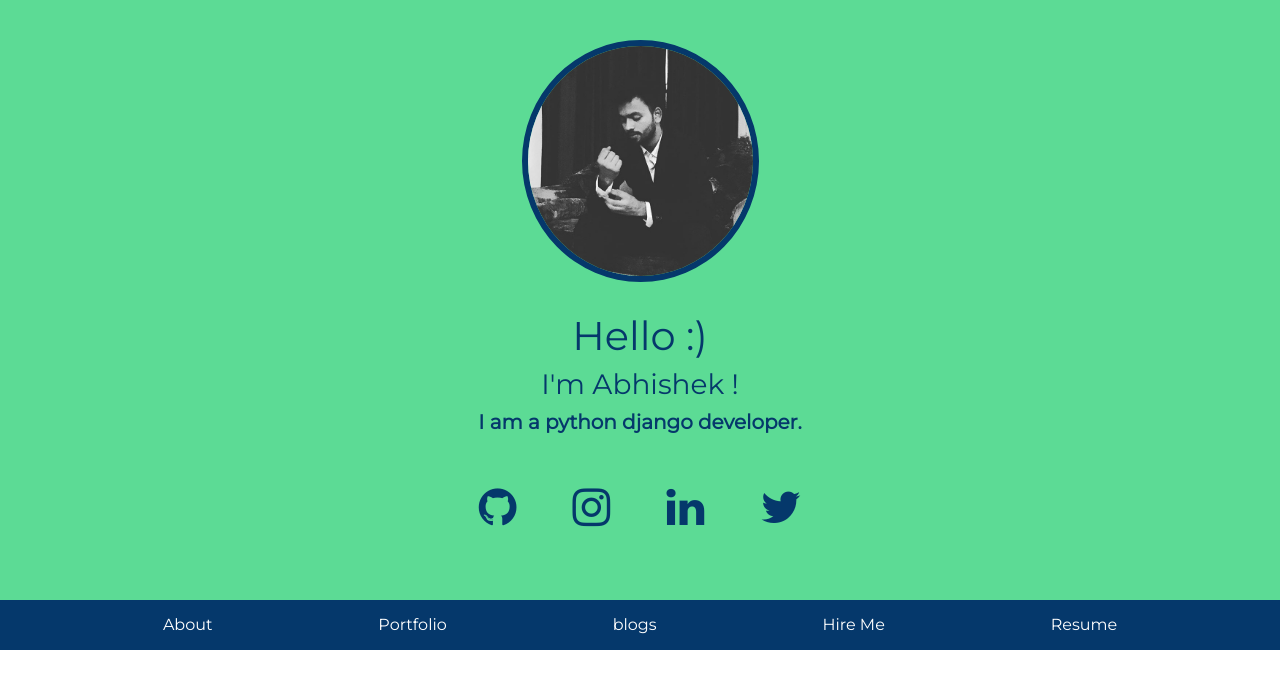
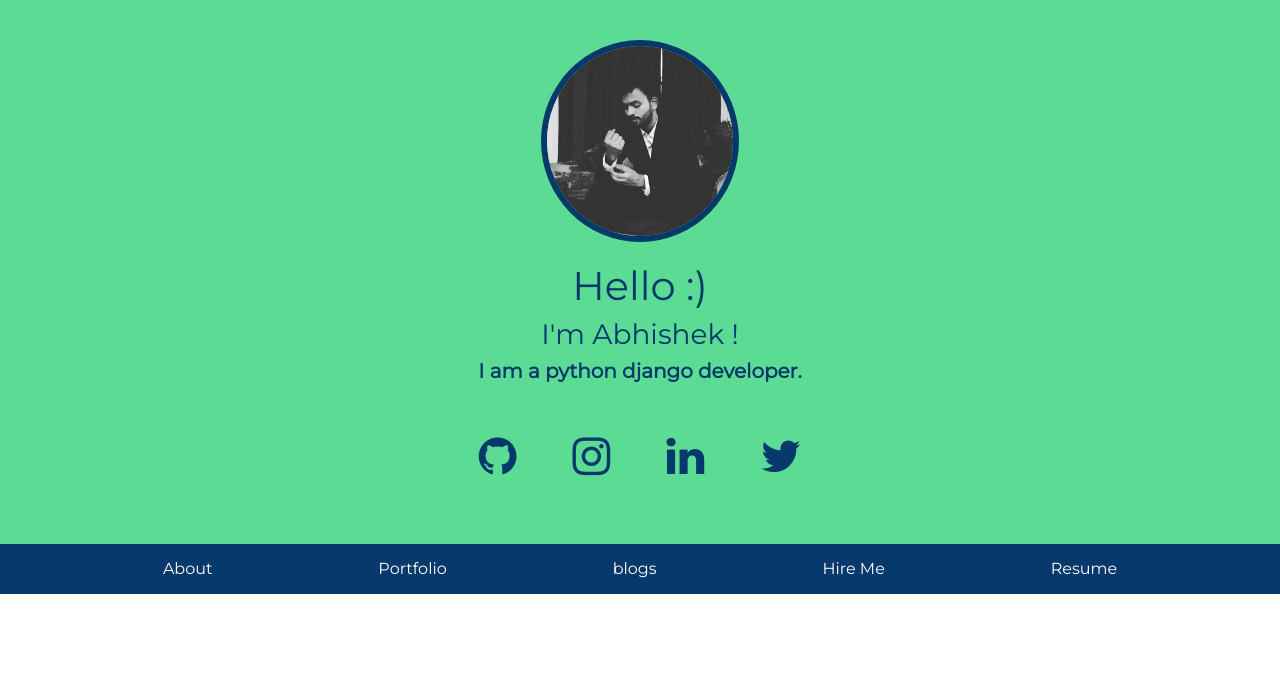
Before and after one commit to don-quixotee/portfolio-frontend, a plain HTML site: page index.html in a window 1280 px wide. Drawn offline with nearby package versions, Linux system fonts and the light colour scheme.

Commit message:
adjusted css

```diff
--- a/main.css
+++ b/main.css
@@ -15,13 +15,15 @@ body {
 	margin-left: auto;
 	padding: 40px 35px 20px 35px;
 	text-align: center;
+	padding-bottom: 20px;
+	margin-bottom: 0;
 
 }
 
 .header {
 	/* background-image: url('https://s3-us-west-2.amazonaws.com/s.cdpn.io/95581/header.png'); */
 	/*background-attachment: fixed;*/
-	color:#05386b;
+	color: #05386b;
 	/* max-height: 500px; */
 	height: 100%;
 	background-color: #5cdb95;
@@ -31,10 +33,11 @@ body {
 	border-radius: 100%;
 
 	border: 6px #05386b solid;
-		width:30%;
-		margin-bottom: 30px;
+	width: 25%;
+	margin-bottom: 20px;
 }
-.port:hover{
+
+.port:hover {
 	border: 9px #05386b solid;
 
 }
@@ -51,6 +54,7 @@ body {
 	margin: 0px 20px;
 	padding: 6px 6px;
 	transition: all 400ms ease-in-out;
+	padding-bottom: 0;
 
 }
 
@@ -60,30 +64,33 @@ body {
 }
 
 
-.nav-bar{
+.nav-bar {
 	background-color: #05386b;
 	color: white;
 	padding: 5px;
-	display:flex;
+	display: flex;
 	justify-content: center;
 	align-items: center;
 	justify-content: space-evenly;
 }
-.menu-icon{
+
+.menu-icon {
 	padding: 8px;
 }
-.menu-icon:hover{
+
+.menu-icon:hover {
 	background-color: white;
 	color: #05386b;
 }
 
 @media only screen and (max-width: 600px) {
 
-	.menu-icon{
+	.menu-icon {
 		padding: 3px;
 
 	}
-	.icon-row{
+
+	.icon-row {
 		padding: 3px;
 	}
 }
```
Lines whose indentation alone changed are shown as unchanged.
